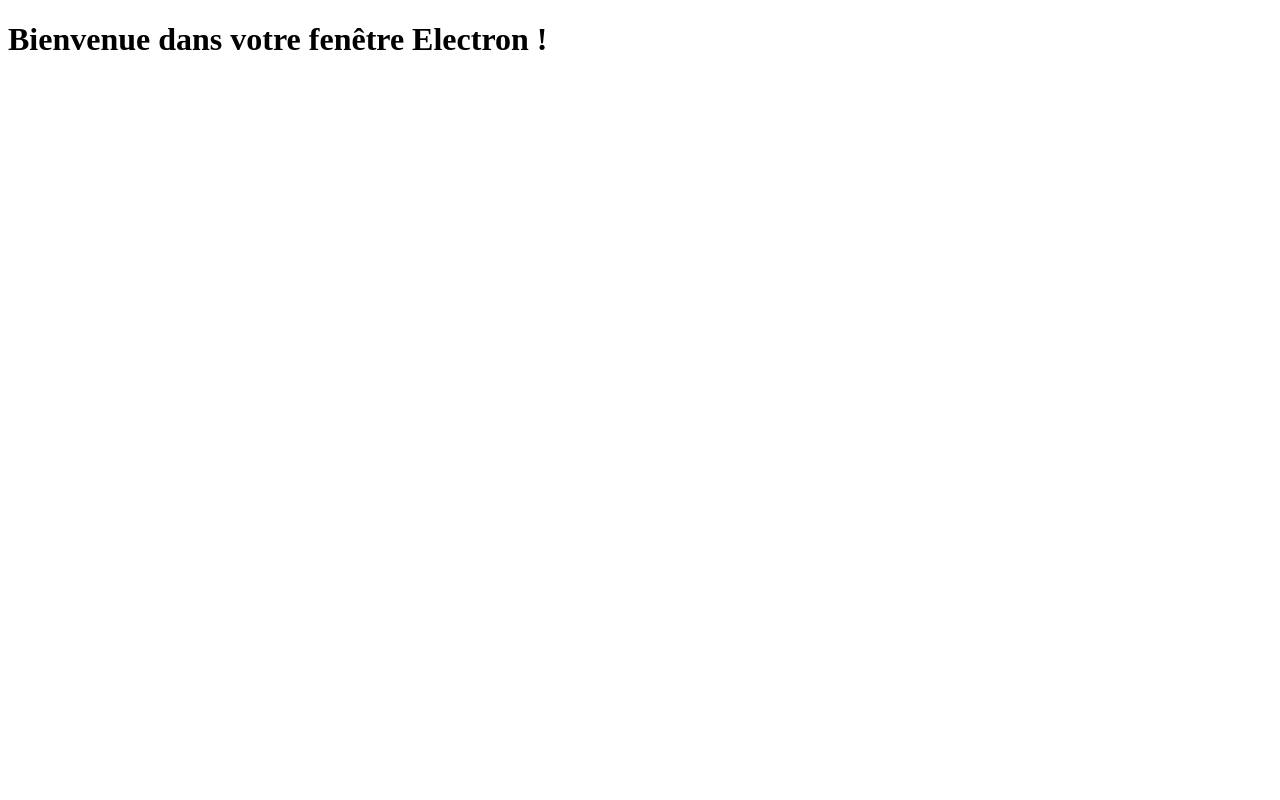
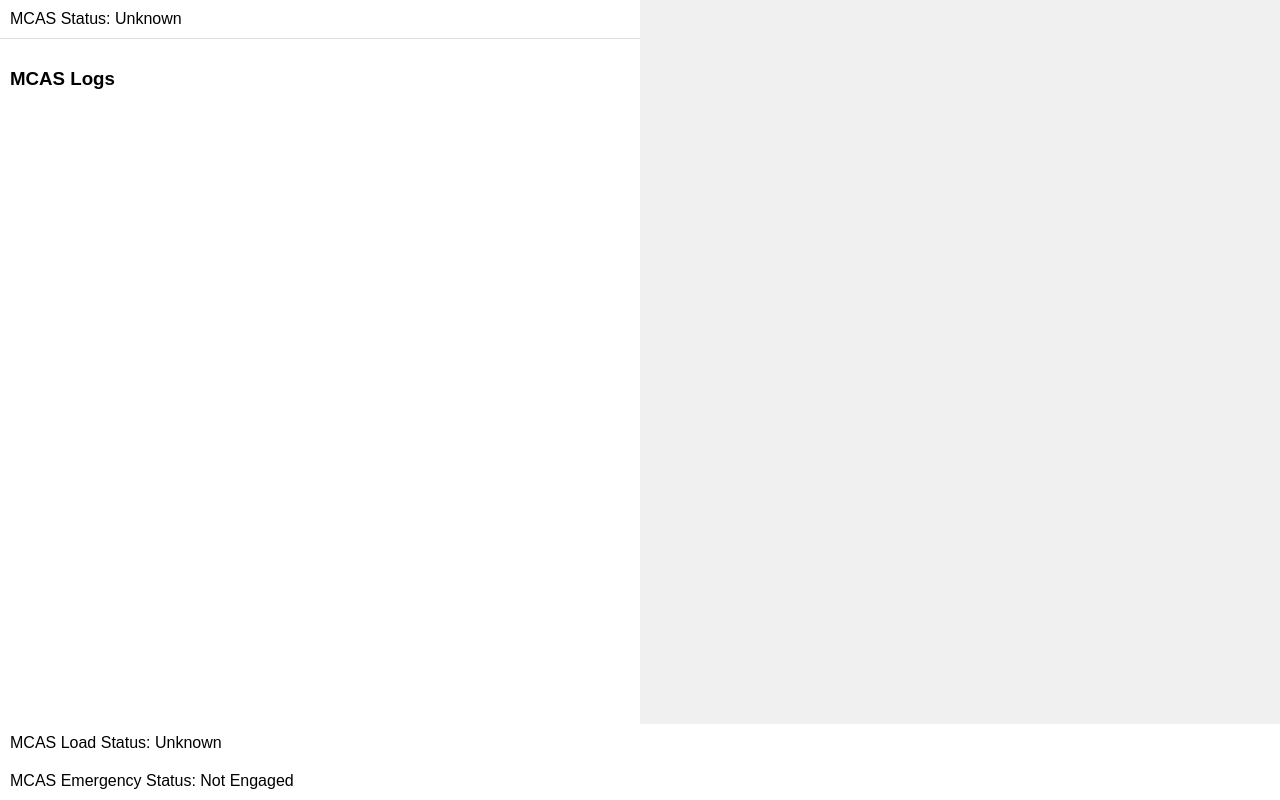
Before and after one commit to Sandro642/MCAS-System-Unofficial, an Electron app: page src/ui/index.html in a window 1280 px wide. Drawn offline with Linux system fonts and the light colour scheme; no server answers.

Commit message:
Enhance UI layout and status display in index.html

```diff
--- a/src/ui/index.html
+++ b/src/ui/index.html
@@ -1,11 +1,34 @@
 <!DOCTYPE html>
 <html lang="en">
 <head>
-    <meta charset="UTF-8">
-    <meta name="viewport" content="width=device-width, initial-scale=1.0">
-    <title>MCAS System Unofficial // GUI</title>
+  <meta charset="UTF-8">
+  <meta name="viewport" content="width=device-width, initial-scale=1.0">
+  <title>MCAS System Unofficial</title>
+  <style>
+    body {
+      font-family: Arial, sans-serif;
+      margin: 0;
+      display: grid;
+      grid-template-rows: auto 1fr auto;
+      grid-template-columns: 1fr 1fr;
+      height: 100vh;
+    }
+    #status { grid-column: 1 / 2; padding: 10px; }
+    #responses { grid-column: 1 / 2; grid-row: 2; padding: 10px; border-top: 1px solid #ddd; }
+    #simulation { grid-column: 2 / 3; grid-row: 1 / 3; display: flex; justify-content: center; align-items: center; background: #f0f0f0; }
+  </style>
 </head>
 <body>
-<h1>Bienvenue dans votre fenêtre Electron !</h1>
+  <div id="status">MCAS Status: <span id="status-text">Unknown</span></div>
+  <div id="status">MCAS Load Status: <span id="status-text">Unknown</span></div>
+  <div id="status">MCAS Emergency Status: <span id="status-text">Not Engaged</span></div>
+  <div id="responses">
+    <h3>MCAS Logs</h3>
+    <div id="response-list"></div>
+  </div>
+  <div id="simulation">
+    <canvas id="simulation-canvas" width="400" height="400"></canvas>
+  </div>
+  <script src="MainPage.js"></script>
 </body>
 </html>
```
